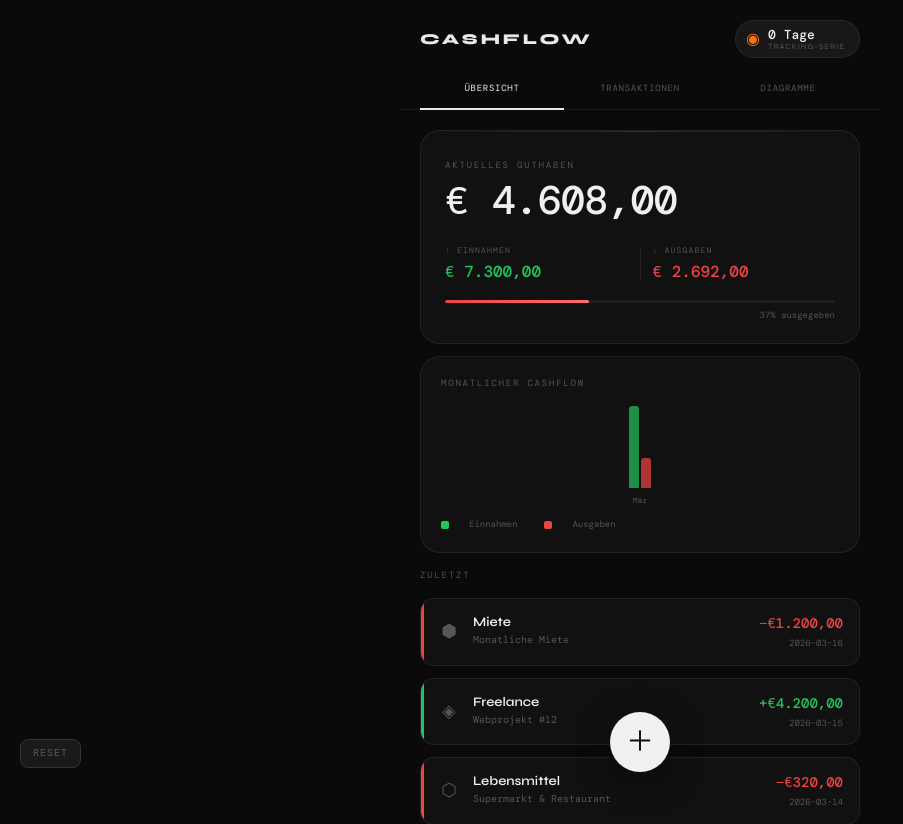
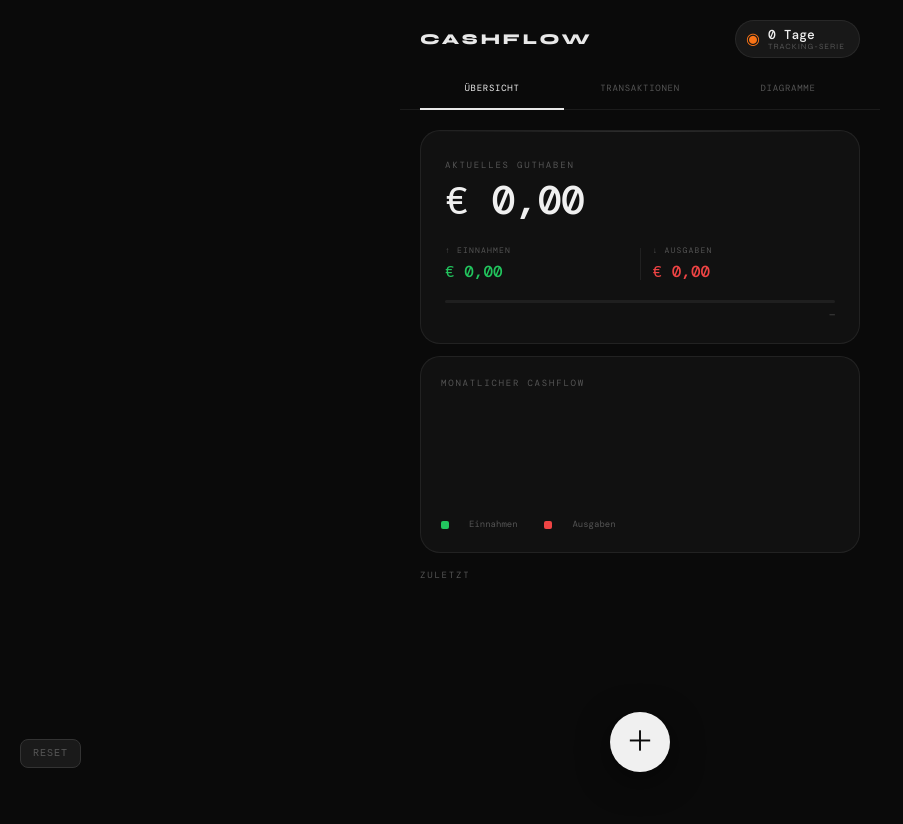
Before and after one commit to Baam37/cashflow, a Next.js app: page / in a window 1280 px wide. Shown: the top 824 px of the page, without its empty margins (0-903 px from the left). After the commit the page ends 800 px from the top, so only its background shows below. Built offline with nearby package versions, Linux system fonts and the light colour scheme; a web font is replaced by a local one.

Commit message:
start empty

```diff
--- a/app/page.tsx
+++ b/app/page.tsx
@@ -52,7 +52,7 @@ const useTransactions = () => {
   const [txs, setTxs] = useState<Transaction[]>(() => {
     try {
       const stored = localStorage.getItem("cashflow_txs_de");
-      return stored ? JSON.parse(stored) : beispielDaten();
+      return stored ? JSON.parse(stored) : [];
     } catch { return beispielDaten(); }
   });
   useEffect(() => { localStorage.setItem("cashflow_txs_de", JSON.stringify(txs)); }, [txs]);
```
